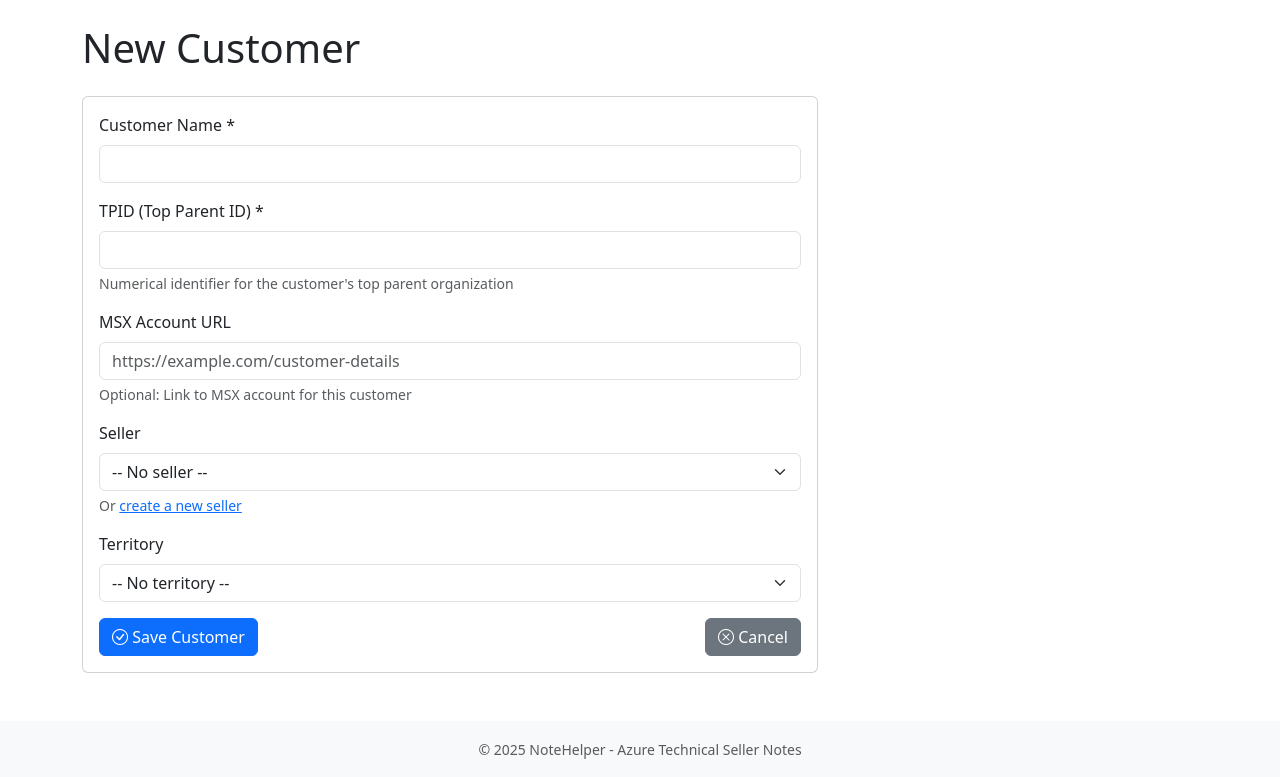
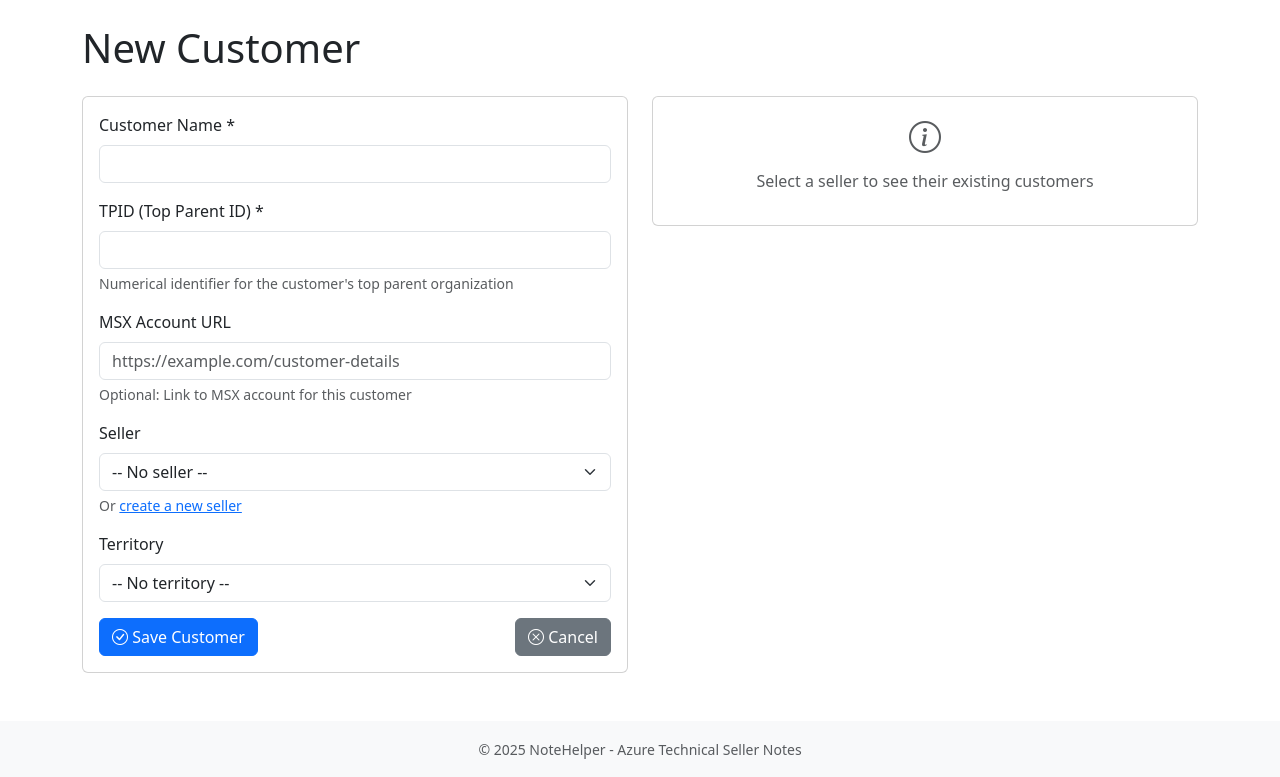
Before and after one commit to rablaine/NoteHelper, a Flask app: page /customer/new in a window 1280 px wide. Shown: the part 56-833 px from the top of the page. Run offline with Flask 3, Linux system fonts and the light colour scheme; data that the repository does not hold is empty.

Commit message:
feat: show existing customers when creating new customer
- Display seller's existing customers in sidebar when seller is selected
- Helps prevent duplicate customer creation
- Customers are clickable links opening in new tab
- Shows customer name and TPID for easy identification
- Dynamic update via JavaScript when seller selection changes
- Added FR030 to PRD documenting this feature

```diff
--- a/app.py
+++ b/app.py
@@ -435,6 +435,15 @@ def customer_create():
     sellers = Seller.query.order_by(Seller.name).all()
     territories = Territory.query.order_by(Territory.name).all()
 
+    # Build seller customers map for duplicate prevention (FR030)
+    seller_customers = {}
+    for seller in sellers:
+        customers = seller.customers.order_by(Customer.name).all()
+        seller_customers[seller.id] = [
+            {'id': c.id, 'name': c.name, 'tpid': c.tpid}
+            for c in customers
+        ]
+
     # Pre-select seller and territory from query params
     preselect_seller_id = request.args.get('seller_id', type=int)
     preselect_territory_id = None
@@ -449,6 +458,7 @@ def customer_create():
                          customer=None,
                          sellers=sellers,
                          territories=territories,
+                         seller_customers=seller_customers,
                          preselect_seller_id=preselect_seller_id,
                          preselect_territory_id=preselect_territory_id)
 
--- a/templates/customer_form.html
+++ b/templates/customer_form.html
@@ -6,7 +6,7 @@
 <h1 class="mb-4">{{ 'Edit' if customer else 'New' }} Customer</h1>
 
 <div class="row">
-    <div class="col-md-8">
+    <div class="col-md-6">
         <div class="card">
             <div class="card-body">
                 <form method="POST">
@@ -78,6 +78,26 @@
             </div>
         </div>
     </div>
+
+    <div class="col-md-6">
+        <div class="card" id="existingCustomersCard" style="display: none;">
+            <div class="card-header bg-warning">
+                <h5 class="mb-0"><i class="bi bi-exclamation-triangle"></i> Existing Customers for This Seller</h5>
+            </div>
+            <div class="card-body">
+                <p class="text-muted">Review this list to avoid creating duplicate customers:</p>
+                <div id="existingCustomersList" class="list-group">
+                    <!-- Dynamically populated by JavaScript -->
+                </div>
+            </div>
+        </div>
+        <div class="card" id="noSellerCard">
+            <div class="card-body text-center text-muted">
+                <i class="bi bi-info-circle" style="font-size: 2rem;"></i>
+                <p class="mt-2">Select a seller to see their existing customers</p>
+            </div>
+        </div>
+    </div>
 </div>
 
 <!-- New Seller Modal -->
@@ -108,6 +128,9 @@
 
 {% block extra_js %}
 <script>
+// Seller customers data from backend (FR030)
+const sellerCustomers = {{ seller_customers|tojson|safe }};
+
 // Auto-select territory when seller is chosen (FR003)
 document.getElementById('seller_id').addEventListener('change', function() {
     const selectedOption = this.options[this.selectedIndex];
@@ -121,6 +144,45 @@ document.getElementById('seller_id').addEventListener('change', function() {
     } else {
         autoMsg.style.display = 'none';
     }
+
+    // Update existing customers list (FR030)
+    updateExistingCustomersList();
+});
+
+function updateExistingCustomersList() {
+    const sellerId = document.getElementById('seller_id').value;
+    const existingCard = document.getElementById('existingCustomersCard');
+    const noSellerCard = document.getElementById('noSellerCard');
+    const customersList = document.getElementById('existingCustomersList');
+
+    if (!sellerId || !sellerCustomers[sellerId] || sellerCustomers[sellerId].length === 0) {
+        // No seller selected or no customers
+        existingCard.style.display = 'none';
+        noSellerCard.style.display = 'block';
+        return;
+    }
+
+    // Show existing customers
+    const customers = sellerCustomers[sellerId];
+    customersList.innerHTML = customers.map(customer =>
+        `<a href="/customer/${customer.id}" target="_blank" class="list-group-item list-group-item-action">
+            <div class="d-flex justify-content-between align-items-start">
+                <div>
+                    <strong>${customer.name}</strong><br>
+                    <small class="text-muted">TPID: ${customer.tpid}</small>
+                </div>
+                <i class="bi bi-box-arrow-up-right"></i>
+            </div>
+        </a>`
+    ).join('');
+
+    existingCard.style.display = 'block';
+    noSellerCard.style.display = 'none';
+}
+
+// Initialize on page load
+document.addEventListener('DOMContentLoaded', function() {
+    updateExistingCustomersList();
 });
 </script>
 {% endblock %}
```
Also changed, not shown: prd.md (+1 -0 lines).
